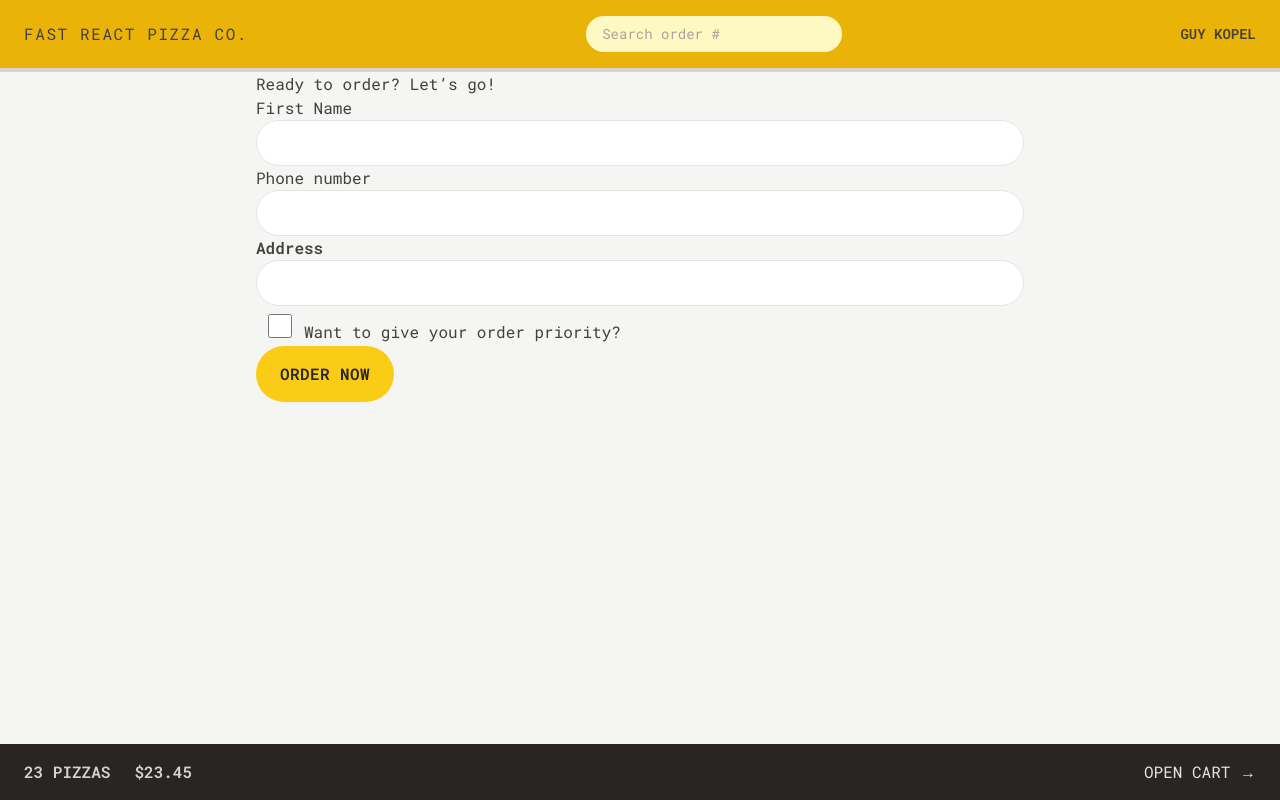
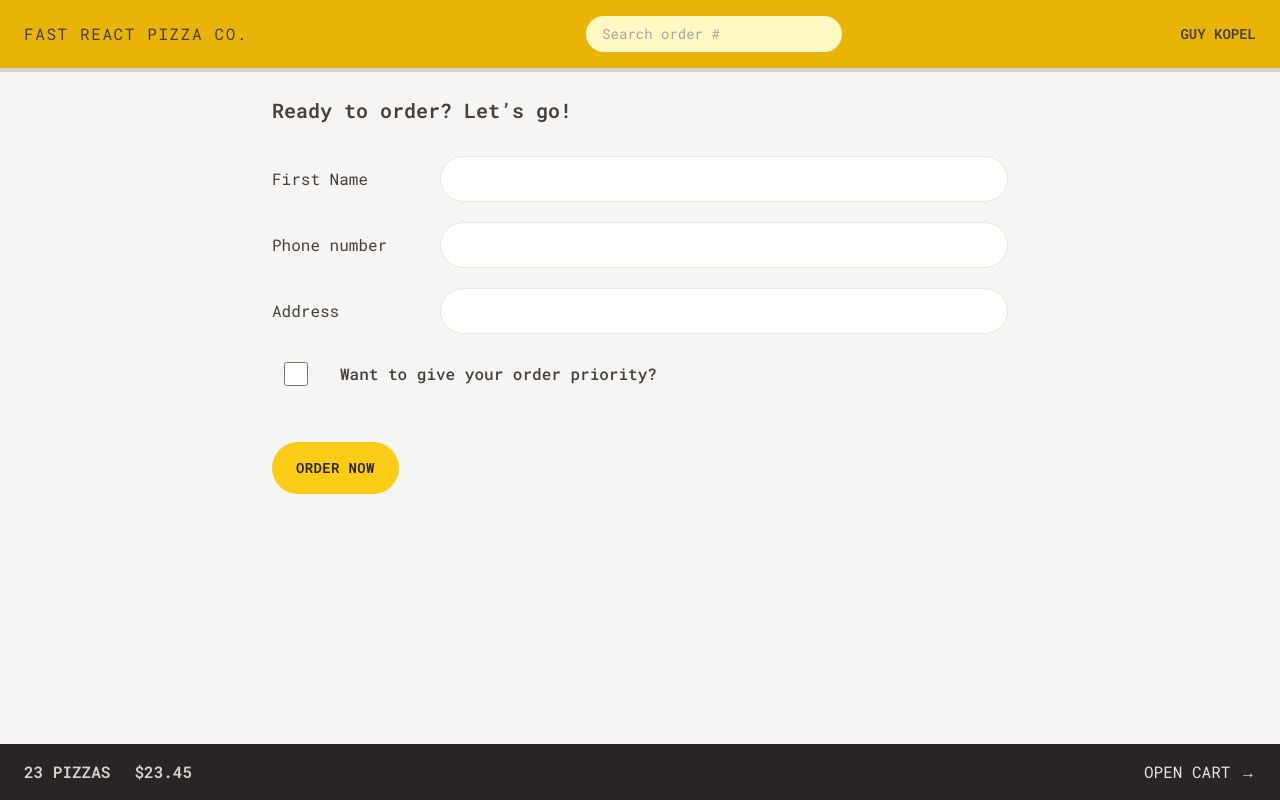
Before and after one commit to GuyKopel1568/Fast-react-pizza, a React (Vite) app: page /order/new in a window 1280 px wide. Built offline with nearby package versions, Linux system fonts and the light colour scheme.

Commit message:
Styling the Order form

```diff
--- a/src/features/order/CreateOrder.jsx
+++ b/src/features/order/CreateOrder.jsx
@@ -36,39 +36,50 @@
 
 function CreateOrder() {
   const navigation = useNavigation();
+  const formErrors = useActionData();
   const isSubmitting = navigation.state === "submitting";
-  const formErrors = useActionData();
 
   // const [withPriority, setWithPriority] = useState(false);
   const cart = fakeCart;
 
   return (
-    <div>
-      <h2>Ready to order? Let&rsquo;s go!</h2>
+    <div className="px-4 py-6">
+      <h2 className="mb-8 text-xl font-semibold">
+        Ready to order? Let&rsquo;s go!
+      </h2>
 
       {/* <Form method="POST" action="/order/new"> */}
       <Form method="POST">
-        <div>
-          <label>First Name</label>
-          <input type="text" name="customer" required className="input" />
+        <div className="mb-5 flex flex-col gap-2 sm:flex-row sm:items-center sm:justify-between">
+          <label className="sm:basis-40">First Name</label>
+          <input type="text" name="customer" required className="input grow" />
         </div>
 
-        <div>
-          <label>Phone number</label>
-          <div>
-            <input type="tel" name="phone" required className="input" />
-          </div>
-          {formErrors?.phone && <p>{formErrors.phone}</p>}
-        </div>
-
-        <div>
-          <label className="font-semibold">Address</label>
-          <div>
-            <input type="text" name="address" required className="input" />
+        <div className="mb-5 flex flex-col gap-2 sm:flex-row sm:items-center sm:justify-between">
+          <label className="sm:basis-40">Phone number</label>
+          <div className="grow">
+            <input type="tel" name="phone" required className="input w-full" />
+            {formErrors?.phone && (
+              <p className="mt-2 rounded-md bg-red-100 p-2 text-xs text-red-700">
+                {formErrors.phone}
+              </p>
+            )}
           </div>
         </div>
 
-        <div>
+        <div className="mb-5 flex flex-col gap-2 sm:flex-row sm:items-center sm:justify-between">
+          <label className="sm:basis-40">Address</label>
+          <div className="grow">
+            <input
+              type="text"
+              name="address"
+              required
+              className="input w-full"
+            />
+          </div>
+        </div>
+
+        <div className="mb-12 flex items-center gap-5">
           <input
             className="mx-3 my-2 h-6 w-6 accent-yellow-400 focus:ring focus:ring-yellow-400 focus:ring-offset-2"
             type="checkbox"
@@ -77,7 +88,9 @@
             // value={withPriority}
             // onChange={(e) => setWithPriority(e.target.checked)}
           />
-          <label htmlFor="priority">Want to give your order priority?</label>
+          <label className="font-medium" htmlFor="priority">
+            Want to give your order priority?
+          </label>
         </div>
 
         <div>
--- a/src/index.css
+++ b/src/index.css
@@ -4,7 +4,7 @@
 
 @layer components {
   .input {
-    @apply w-full rounded-full border border-stone-200 px-4 py-2 text-sm transition-all duration-300 placeholder:text-stone-400 focus:outline-none focus:ring focus:ring-yellow-400 md:px-6 md:py-3;
+    @apply rounded-full border border-stone-200 px-4 py-2 text-sm transition-all duration-300 placeholder:text-stone-400 focus:outline-none focus:ring focus:ring-yellow-400 md:px-6 md:py-3;
   }
 
   /* https://dev.to/afif/i-made-100-css-loaders-for-your-next-project-4eje */
--- a/src/ui/Button.jsx
+++ b/src/ui/Button.jsx
@@ -2,13 +2,13 @@
 
 function Button({ children, disabled, to, type }) {
   const base =
-    "inline-block rounded-full bg-yellow-400 font-semibold uppercase tracking-wide text-stone-800 transition-colors duration-300 hover:bg-yellow-300 focus:outline-none focus:ring focus:ring-yellow-300 focus:ring-offset-2 disabled:cursor-not-allowed disabled:bg-stone-300 disabled:text-stone-500 ";
+    "inline-block rounded-full bg-yellow-400 font-semibold uppercase tracking-wide text-stone-800 transition-colors duration-300 hover:bg-yellow-300 focus:outline-none focus:ring text-sm focus:ring-yellow-300 focus:ring-offset-2 disabled:cursor-not-allowed disabled:bg-stone-300 disabled:text-stone-500 ";
 
   const styles = {
     primary: base + " px-3 py-4 md:px-6 md:py-4",
     small: base + " py-2 px-4 md:px-5 md:py-2.5 text-sm",
     secondary:
-      " inline-block rounded-full border-2 border-stone-300 font-semibold uppercase tracking-wide text-stone-400 transition-colors duration-300 hover:bg-stone-300 focus:bg-stone-300 hover:text-stone-800 focus:text-stone-800 focus:outline-none focus:ring focus:ring-stone-200 focus:ring-offset-2 disabled:cursor-not-allowed disabled:bg-stone-300 disabled:text-stone-500 px-4 py-2.5 md:px-6 md:py-3.5",
+      " inline-block rounded-full border-2 border-stone-300 font-semibold uppercase tracking-wide text-stone-400 text-sm transition-colors duration-300 hover:bg-stone-300 focus:bg-stone-300 hover:text-stone-800 focus:text-stone-800 focus:outline-none focus:ring focus:ring-stone-200 focus:ring-offset-2 disabled:cursor-not-allowed disabled:bg-stone-300 disabled:text-stone-500 px-4 py-2.5 md:px-6 md:py-3.5",
   };
 
   if (to) {
```
Also changed, not shown: index.html (+5 -2 lines).
